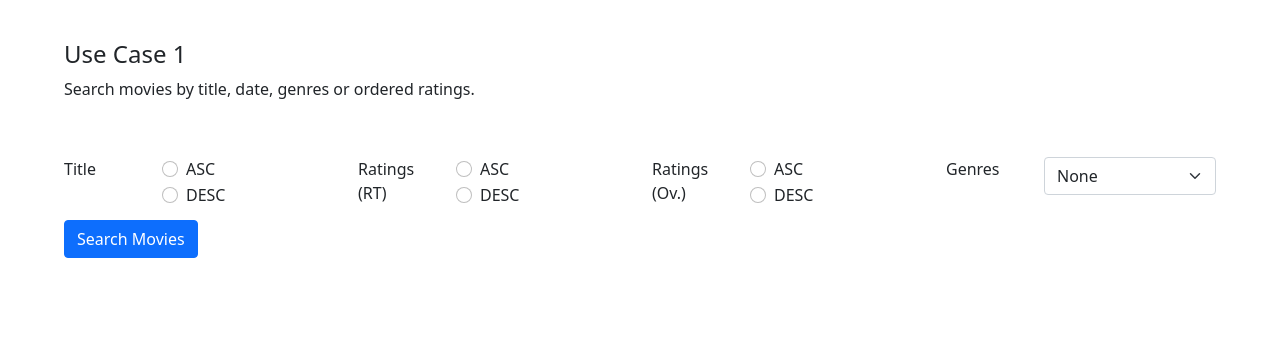
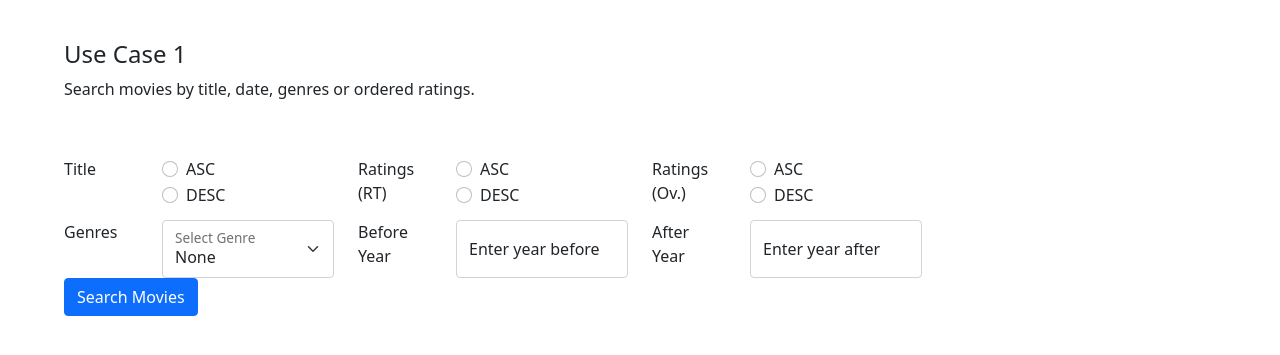
Before and after one commit to jameslee1237/COMP0022, a Flask app: template python/templates/use_case_1.html in a window 1280 px wide. Shown: the part 88-443 px from the top of the page. Run offline with Flask 2, Linux system fonts and the light colour scheme; the template is opened without the code that fills it, so the values that code supplies are empty; some libraries are stand-ins or nearby versions.

Commit message:
Completed temporary date filter (must improve)

```diff
--- a/python/app.py
+++ b/python/app.py
@@ -210,40 +210,74 @@ class App:
         return list(unique_genres.keys())
 
     def use_case_1(self, filters):
+        """
+        Our solution to USE CASE 1 is to build a flexible SQL query. The final query is built
+        depending on the user's inputs to the associated radio buttons in use_case_1.html, where
+        the 'name' attribute of the radio button is the required column name in our
+        movies.movies_data table, and the 'value' attribute of the radio button corresponds to
+        the sorting order that the user wants. The 'name' and 'value' attribute of every activated
+        radio button is passed into this function via the 'filters' argument.
+
+        E.g. If the user selects the "rating" radio button and ascending sorting order, then the
+        'filters' object should contain something like: {'rating': ['asc']}.
+
+        You can select multiple of these filters in the filter form.
+        """
+
         cursor = self.cnx2.cursor()
         query_params = ''
         base_query = 'SELECT * FROM movies.movies_data'
 
-        print(f"Filters: {filters}", flush=True)
-
         if filters is None:
-            # This condition is activated through a GET request on the page
-            query_params = ' LIMIT 20 OFFSET 20;'
+            # This condition is activated when a GET request is issued for the webpage
+            pass
         else:
-            # Additional query parameters found from filters argument - build SQL command
+            # The function has received more than 0 filters - we shall process these additional filters
             filters = filters.to_dict(flat=False)
-
             print(f"Form filters: {filters}", flush=True)
 
-            if "genre" in filters.keys():
-                selected_genre = filters["genre"][0]
-                print(f"Selected genre: {selected_genre}", flush=True)
-                if selected_genre == "none":
-                    print("0")
-                    pass
-                else:
-                    query_params += f" WHERE genre LIKE '%{selected_genre}%'"
+            # NOTE: The 'genre' filter uses a WHERE clause to get movies with the selected genre, hence
+            # has higher priority than the ORDER BY filters for the radio buttons.
+            if any(column in filters.keys() and filters[column][0] != '' for column in ["genre", "year_before", "year_after"]):
+                query_params += ' WHERE '
+
+                if "genre" in filters.keys():
+                    selected_genre = filters["genre"][0]
+                    if selected_genre != "":
+                        query_params += f"genre LIKE '%{selected_genre}%'"
                 del filters["genre"]
+
+                # later use between instead, and use after start year, before end year as text input
+                if filters["year_before"][0] != '' and filters["year_after"][0] == '':
+                    print(1, flush=True)
+                    # Get movies before year B
+                    year_before = filters["year_before"][0]
+                    query_params += f'CAST(SUBSTRING(title, -5, 4) AS SIGNED) < {int(year_before)} '
+
+                elif filters["year_after"][0] != '' and filters["year_before"][0] == '':
+                    print(2, flush=True)
+                    # Get movies after year A
+                    year_after = filters["year_after"][0]
+                    query_params += f'CAST(SUBSTRING(title, -5, 4) AS SIGNED) > {int(year_after)} '
+
+                elif filters["year_before"][0] != '' and filters["year_after"][0] != '':
+                    print(3, flush=True)
+                    # Get movies after year A and before year B
+                    year_before = filters["year_before"][0]
+                    year_after = filters["year_after"][0]
+                    query_params += f'CAST(SUBSTRING(title, -5, 4) AS SIGNED) BETWEEN {int(year_after)} AND {int(year_before)} '
+                del filters["year_before"], filters['year_after']
 
             if len(filters) != 0:
                 query_params += ' ORDER BY'
-
                 # Dynamically add sorting filters to query
                 for idx, (col_name, col_filter) in enumerate(filters.items()):
                     query_params += f' {col_name} {str(col_filter[0]).upper()}'
                     if idx < len(filters.items()) -1 and len(filters.items()) > 1:
                         query_params += ','
-            query_params += ' LIMIT 20 OFFSET 20;'
+
+        # Add paginator
+        query_params += ' LIMIT 20 OFFSET 20;'
 
         # Build final query for execution
         base_query += query_params
--- a/python/templates/use_case_1.html
+++ b/python/templates/use_case_1.html
@@ -50,15 +50,34 @@
                         <label class="form-check-label" for="ratings-desc">DESC</label>
                     </div>
                 </div>
+            </fieldset>
+            <fieldset class="row">
                 <legend class="col-form-label col-sm-1 pt-0">Genres</legend>
                 <div class="col-sm-2">
-                    <select class="form-select" name="genre">
-                        <!-- Add a default option "None" to prevent filtering on genre column -->
-                        <option value="none" selected>None</option>
-                        {% for genre_name in unique_genres %}
-                            <option value={{genre_name}}>{{genre_name}}</option>
-                        {% endfor %}
-                    </select>
+                    <div class="form-floating">
+                        <select class="form-select" name="genre" id="genre-select">
+                            <!-- Add a default option "None" to prevent filtering on genre column -->
+                            <option value="" selected>None</option>
+                            {% for genre_name in unique_genres %}
+                                <option value={{genre_name}}>{{genre_name}}</option>
+                            {% endfor %}
+                        </select>
+                        <label for="genre-select">Select Genre</label>
+                    </div>
+                </div>
+                <legend class="col-form-label col-sm-1 pt-0">Before Year</legend>
+                <div class="col-sm-2">
+                    <div class="form-floating">
+                        <input type="text" class="form-control" name="year_before" id="year_before" placeholder="2023" value="">
+                        <label for="year_before">Enter year before</label>
+                    </div>
+                </div>
+                <legend class="col-form-label col-sm-1 pt-0">After Year</legend>
+                <div class="col-sm-2">
+                    <div class="form-floating">
+                        <input type="text" class="form-control" name="year_after" id="year_after" placeholder="2023" value="">
+                        <label for="year_after">Enter year after</label>
+                    </div>
                 </div>
             </fieldset>
             <button type="submit" class="btn btn-primary">Search Movies</button>
```
